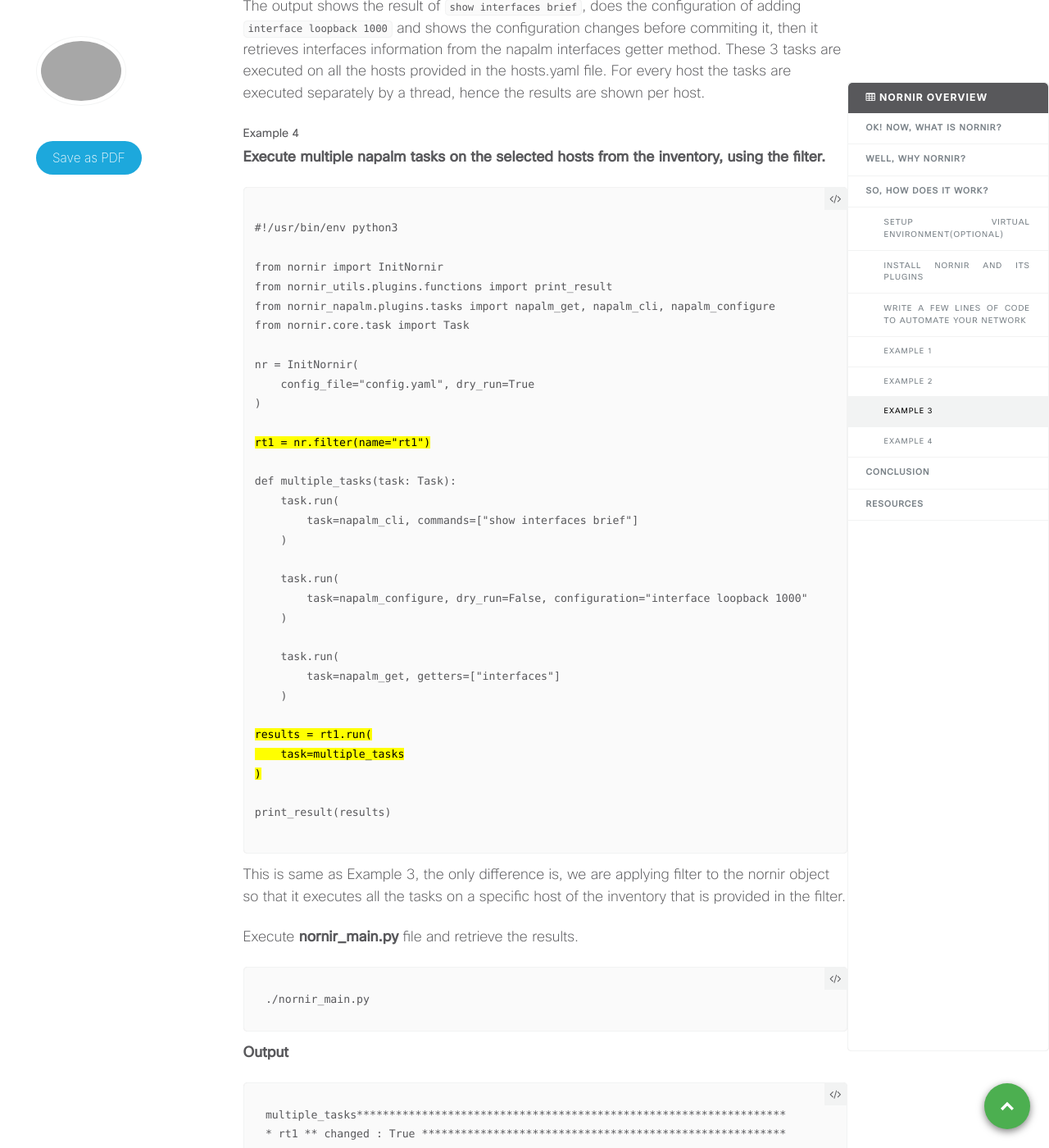
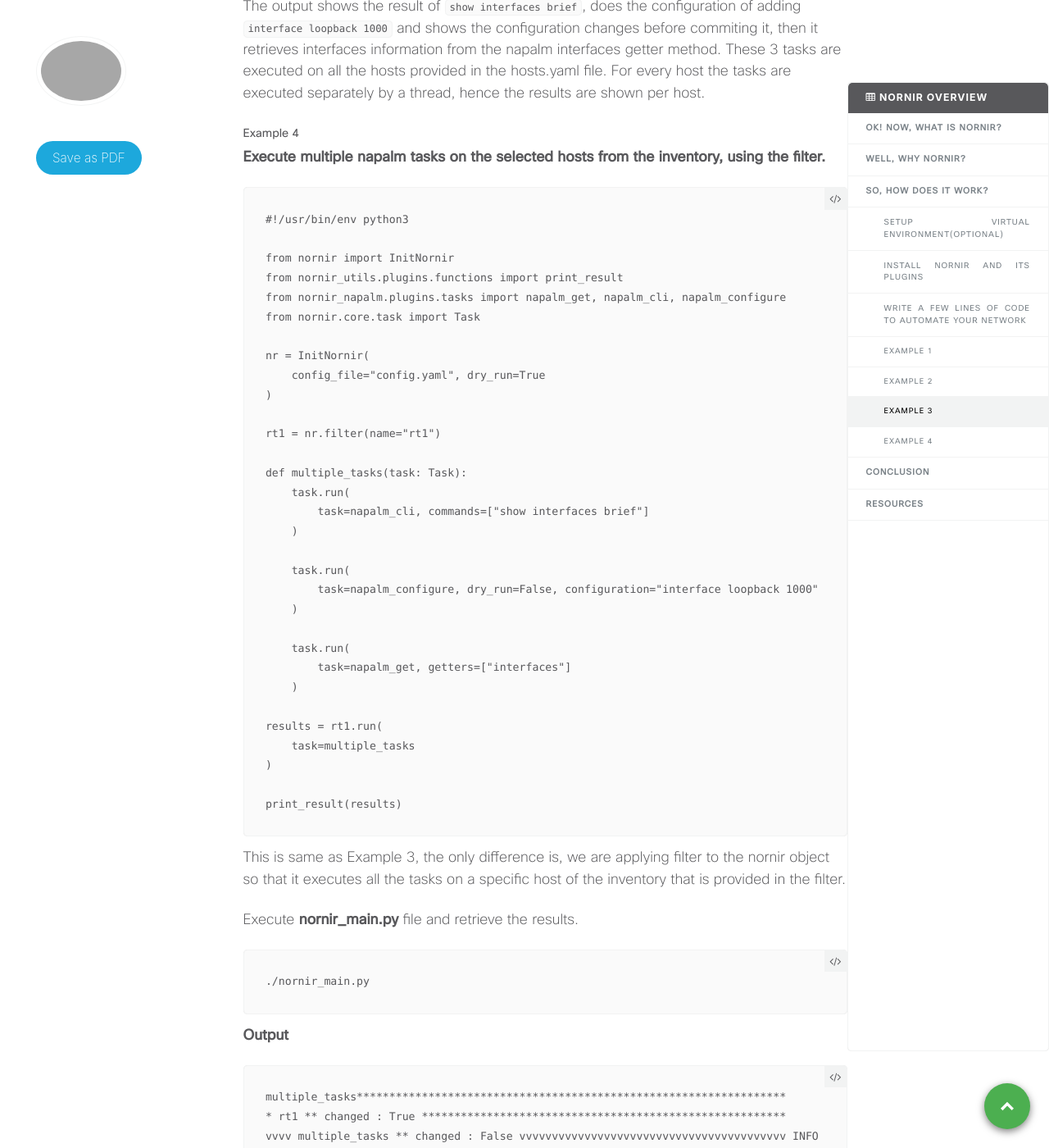
Before and after one commit to xrdocs/programmability, a Jekyll site: the page built from _tutorials/2020-12-02-nornir-overview.md, in a window 1280 px wide and 1400 px high, scrolled down 12841 px. Shown: the whole window at 82% size. Built offline with Jekyll 4.4.1, drawn with Linux system fonts in a browser that asks for light colours; comment, search, counter and statistics services are not loaded.

Commit message:
Update 2020-12-02-nornir-overview.md

````diff
--- a/_tutorials/2020-12-02-nornir-overview.md
+++ b/_tutorials/2020-12-02-nornir-overview.md
@@ -438,9 +438,7 @@ The output shows the result of `show interfaces brief`, does the configuration o
 
 **Execute multiple napalm tasks on the selected hosts from the inventory, using the filter.**
 
-<div class="highlighter-rouge">
-<pre class="highlight">
-<code>
+```
 #!/usr/bin/env python3
 
 from nornir import InitNornir
@@ -452,7 +450,7 @@ nr = InitNornir(
     config_file="config.yaml", dry_run=True
 )
 
-<mark>rt1 = nr.filter(name="rt1")</mark>
+rt1 = nr.filter(name="rt1")
 
 def multiple_tasks(task: Task):
     task.run(
@@ -467,14 +465,12 @@ def multiple_tasks(task: Task):
         task=napalm_get, getters=["interfaces"]
     )
 
-<mark>results = rt1.run(
+results = rt1.run(
     task=multiple_tasks
-)</mark>
+)
 
 print_result(results)
-</code>
-</pre>
-</div>
+```
 
 This is same as Example 3, the only difference is, we are applying filter to the nornir object so that it executes all the tasks on a specific host of the inventory that is provided in the filter.
 
````
